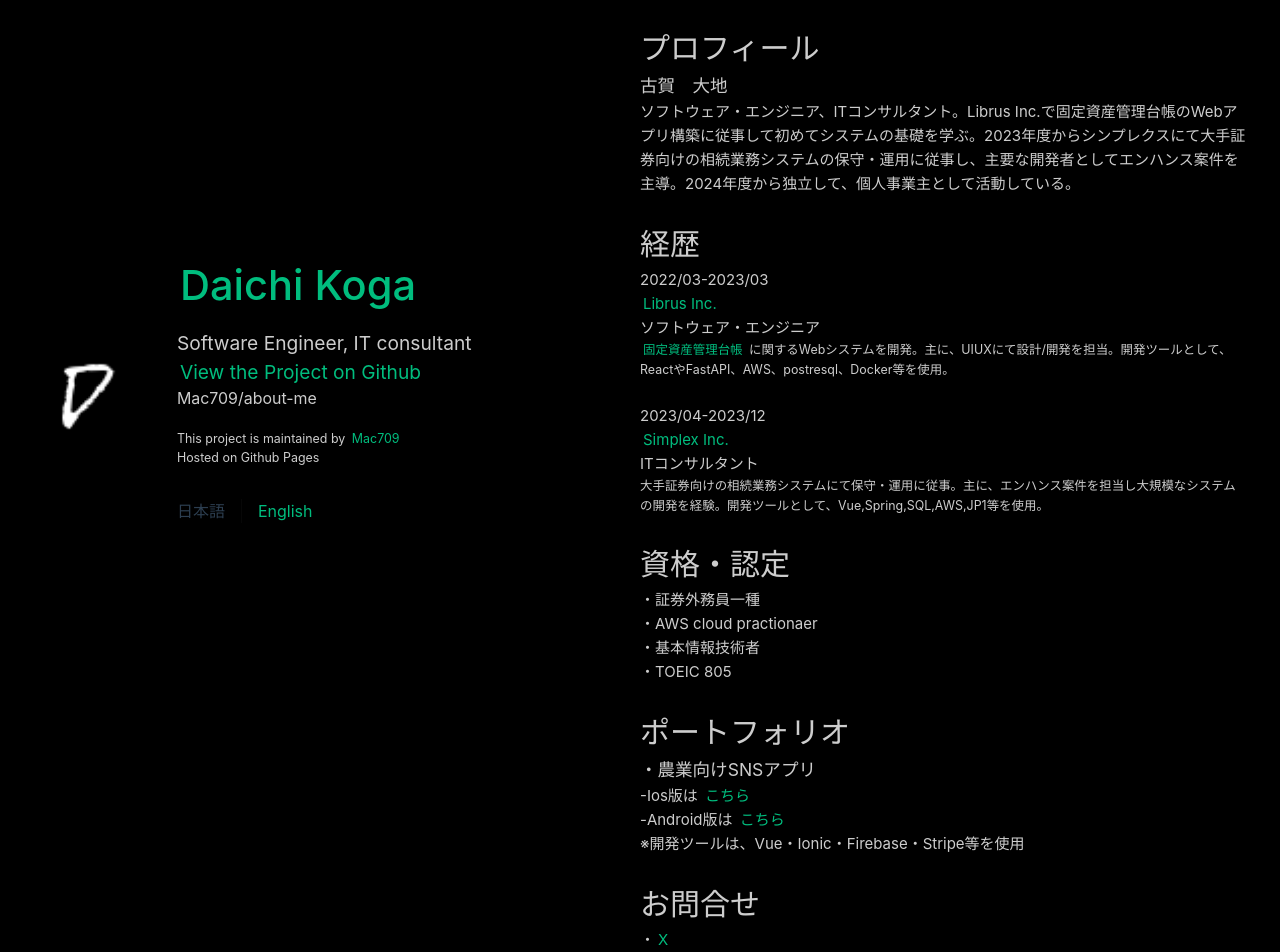
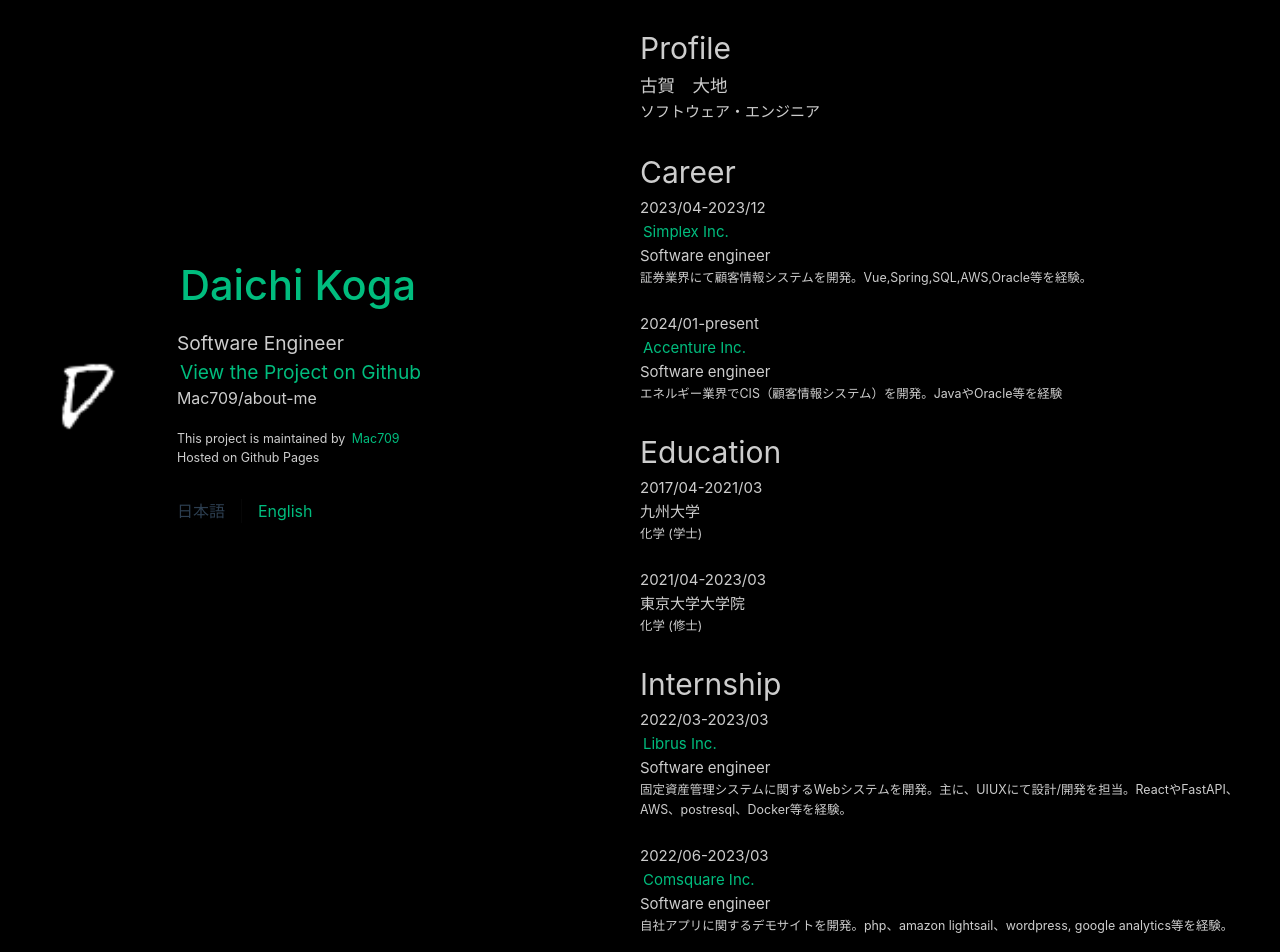
Before and after one commit to Mac709/about-me, a Vue app: page / in a window 1280 px wide. Shown: the top 952 px of the page. Built offline with nearby package versions, Linux system fonts and the light colour scheme.

Commit message:
update_20240414

```diff
--- /dev/null
+++ b/src/assets/json/profileEg.json
@@ -0,0 +1,62 @@
+{
+  "users": [{
+    "name": "Daichi　Koga",
+    "introduction": "Software engineer"
+  }, {
+    "name": "jiro",
+    "age": 10
+  }],
+
+  "careers": [{
+    "hp":"https://www.simplex.inc/",
+    "term":"2023/04-2023/12",
+    "company": "Simplex Inc.",
+    "role": "Software engineer",
+    "detail": "For major securities firms,I developed CIS (Customer Information ystem). In the project, I used Vue, Spring, SQL, AWS, JP1, Oracle etc. as development tools."
+  }, {
+    "hp":"https://www.accenture.com/jp-ja",
+    "term":"2024/01-present",
+    "company": "Accenture Inc.",
+    "role": "Software engineer",
+    "detail": "For a energy industry, I am developing CIS (Customer Information ystem). Also, I am having a sort of engineering skills, like Java, Oracle."
+  }],
+
+  "education": [{
+    "term":"2017/04-2021/03",
+    "university": "Kyushu University",
+    "role": "Chemical Researcher (Bachelor)"
+  }, {
+    "term":"2021/04-2023/03",
+    "university": "University of Tokyo",
+    "role": "Chemical Researcher (Master)"
+  }],
+
+  "internship": [{
+    "hp":"https://librus.co.jp/",
+    "term":"2022/03-2023/03",
+    "company": "Librus Inc.",
+    "role": "Software engineer",
+    "detail": "Developed a web system related to Fixed asset management ledger Mainly in charge of design/development in UIUX. Development tools used React, FastAPI, AWS, postresql, and Docker."
+  }, {
+    "hp":"hhttps://www.comsq.com/",
+    "term":"2022/06-2023/03",
+    "company": "Comsquare Inc.",
+    "role": "Software engineer",
+    "detail": "I was building a demo site there. The tools used there were wordpress, amazon lightsail, php, google analytics etc."
+  }],
+
+  "certification": [{
+    "title":"AWS CLF",
+    "date":"2023/01"
+  }, {
+    "title":"Azure Fundamentals",
+    "date":"2024/03"
+  }, {
+    "title":"Oracle DBA Silver",
+    "date":"2024/04"
+  }, {
+    "title":"証券外務員1種",
+    "date":"2022/06"
+  }
+]
+}
--- /dev/null
+++ b/src/assets/json/profileJa.json
@@ -0,0 +1,59 @@
+{
+  "users": [{
+    "name": "古賀　大地",
+    "introduction": "ソフトウェア・エンジニア"
+  }],
+
+  "careers": [{
+    "hp":"https://www.simplex.inc/",
+    "term":"2023/04-2023/12",
+    "company": "Simplex Inc.",
+    "role": "Software engineer",
+    "detail": "証券業界にて顧客情報システムを開発。Vue,Spring,SQL,AWS,Oracle等を経験。"
+  }, {
+    "hp":"https://www.accenture.com/jp-ja",
+    "term":"2024/01-present",
+    "company": "Accenture Inc.",
+    "role": "Software engineer",
+    "detail": "エネルギー業界でCIS（顧客情報システム）を開発。JavaやOracle等を経験"
+  }],
+
+  "education": [{
+    "term":"2017/04-2021/03",
+    "university": "九州大学",
+    "role": "化学 (学士)"
+  }, {
+    "term":"2021/04-2023/03",
+    "university": "東京大学大学院",
+    "role": "化学 (修士)"
+  }],
+
+  "internship": [{
+    "hp":"https://librus.co.jp/",
+    "term":"2022/03-2023/03",
+    "company": "Librus Inc.",
+    "role": "Software engineer",
+    "detail": "固定資産管理システムに関するWebシステムを開発。主に、UIUXにて設計/開発を担当。ReactやFastAPI、AWS、postresql、Docker等を経験。"
+  }, {
+    "hp":"hhttps://www.comsq.com/",
+    "term":"2022/06-2023/03",
+    "company": "Comsquare Inc.",
+    "role": "Software engineer",
+    "detail": "自社アプリに関するデモサイトを開発。php、amazon lightsail、wordpress, google analytics等を経験。"
+  }],
+
+  "certification": [{
+    "title":"AWS CLF",
+    "date":"2023/01"
+  }, {
+    "title":"Azure Fundamentals",
+    "date":"2024/03"
+  }, {
+    "title":"Oracle DBA Silver",
+    "date":"2024/04"
+  }, {
+    "title":"証券外務員1種",
+    "date":"2022/06"
+  }
+]
+}
--- a/src/components/AboutMe.vue
+++ b/src/components/AboutMe.vue
@@ -8,7 +8,7 @@ defineProps<{
   <div class="greetings">
     <h1 class="green">{{ msg }}</h1>
     <h3>
-      Software Engineer, IT consultant <br/>
+      Software Engineer <br/>
       <a href="https://github.com/Mac709/about-me" target="_blank" rel="noopener">View the Project on Github</a><br/>
       <h5>Mac709/about-me</h5>
     </h3>
--- a/src/components/HomePageEng.vue
+++ b/src/components/HomePageEng.vue
@@ -1,66 +1,72 @@
+<script setup lang="ts">
+import profile from './../assets/json/profileEg.json';
+</script>
+
 <template>
   <br />
   <h1>Profile</h1>
-  <h3>Daichi　Koga</h3>
-  <p>Software engineer and IT consultant.
-    I have been working for Simplex since 2023 as a key developer and led an enhancement project of an inheritance business system for a major securities firm. I have been an independent sole proprietor since 2024.
-  </p>
+  <h3>{{ profile.users[0].name }}</h3>
+  <p>{{ profile.users[0].introduction }}</p>
   <br />
 
   <h1>Career</h1>
-  <p>
-    2022/03-2023/03
-  </p>
-  <a href="https://librus.co.jp/" target="_blank" rel="noopener">Librus Inc.</a><br />
-  Software engineer<br />
+  <div v-for="career in profile.careers">
+    <p>{{ career.term }}</p>
+    <a href="{career.hp}" target="_blank" rel="noopener">
+      {{ career.company }}
+    </a><br />
+    {{ career.role }}
+    <br />
     <h5>
-    Developed a web system related to
-    <a href="https://www.netsuite.com/portal/resource/articles/accounting/fixed-assets-accounting-basics.shtml" target="_blank" rel="noopener">Fixed asset management ledger</a>
-    Mainly in charge of design/development in UIUX. Development tools used React, FastAPI, AWS, postresql, and Docker.
+      {{ career.detail }}
     </h5>
     <br />
+  </div>
 
-  <p>
-    2023/04-2023/12
-  </p>
-  <a href="https://www.simplex.inc/" target="_blank" rel="noopener">Simplex Inc.</a><br />
-  IT consultant<br />
+  <h1>Education</h1>
+  <div v-for="education in profile.education">
+    <p>{{ education.term }}</p>
+    {{ education.university }}<br />
     <h5>
-    For major securities firms,developed a web system related to Inheritance Business System and engaged in maintenance and operation of the company's systems. Mainly in charge of enhancement projects and experienced in developing large scale systems.In the project, I used Vue, Spring, SQL, AWS, JP1, etc. as development tools.
+      {{ education.role }}
     </h5>
     <br />
+  </div>
 
-  <!-- <p>
-    2024/01-present<br />
-    <a href="https://www.accenture.com/jp-ja" target="_blank" rel="noopener">Accenture Inc.</a><br />
-    ITコンサルタント<br />
-  </p>
-  <br /> -->
+  <h1>Internship</h1>
+  <div v-for="internship in profile.internship">
+    <p>{{ internship.term }}</p>
+    <a href="{internship.hp}" target="_blank" rel="noopener">
+      {{ internship.company }}
+    </a><br />
+    {{ internship.role }}
+    <br />
+    <h5>
+      {{ internship.detail }}
+    </h5>
+    <br />
+  </div>
 
   <h1>Certification</h1>
-  <p>
-    ・Certified Securities Broker Representative<br/>
-    ・AWS CLF<br/>
-    ・Fundamental Information Technology Engineer<br/>
-    ・TOEIC 805
-  </p>
+  <li v-for="certification in profile.certification">
+      {{ certification.title }} ({{ certification.date }})
+  </li>
   <br />
 
   <h1>Portfolio</h1>
-  <h3>・SNS application for agriculture</h3>
+  <h3>SNS application for agriculture</h3>
   <p>
     -Ios version is
     <a href="https://x.gd/IisSK" target="_blank" rel="noopener">this</a><br />
     -Android version is
-    <a href="https://play.google.com/store/apps/details?id=io.ionic.starter.village" target="_blank" rel="noopener">this</a><br />
+    <a href="https://play.google.com/store/apps/details?id=io.ionic.starter.village" target="_blank"
+      rel="noopener">this</a><br />
     ※Development tools used Vue, Ionic, Firebase, Stripe, etc.
   </p>
   <br />
 
-  <h1>Contact Info</h1>
+  <h1>Contact</h1>
   <p>
-    ・<a href="https://twitter.com/daichi_kog97916" target="_blank" rel="noopener">X</a><br />
-    ・<a href="https://www.facebook.com/daichikg/" target="_blank" rel="noopener">Facebook</a><br />
     ・<a href="https://www.linkedin.com/in/daichi-koga-84347721b/" target="_blank" rel="noopener">Linkedin</a><br />
   </p>
   <br />
--- a/src/components/HomePageJa.vue
+++ b/src/components/HomePageJa.vue
@@ -1,52 +1,60 @@
+<script setup lang="ts">
+import profile from './../assets/json/profileJa.json';
+</script>
+
 <template>
   <br />
-  <h1>プロフィール</h1>
-  <h3>古賀　大地</h3>
-  <p>ソフトウェア・エンジニア、ITコンサルタント。Librus
-    Inc.で固定資産管理台帳のWebアプリ構築に従事して初めてシステムの基礎を学ぶ。2023年度からシンプレクスにて大手証券向けの相続業務システムの保守・運用に従事し、主要な開発者としてエンハンス案件を主導。2024年度から独立して、個人事業主として活動している。
-  </p>
+  <h1>Profile</h1>
+  <h3>{{ profile.users[0].name }}</h3>
+  <p>{{ profile.users[0].introduction }}</p>
   <br />
 
-  <h1>経歴</h1>
-  <p>
-    2022/03-2023/03
-  </p>
-  <a href="https://librus.co.jp/" target="_blank" rel="noopener">Librus Inc.</a><br />
-  ソフトウェア・エンジニア<br />
+  <h1>Career</h1>
+  <div v-for="career in profile.careers">
+    <p>{{ career.term }}</p>
+    <a href="{career.hp}" target="_blank" rel="noopener">
+      {{ career.company }}
+    </a><br />
+    {{ career.role }}
+    <br />
     <h5>
-    <a href="https://biz.moneyforward.com/accounting/basic/15274/" target="_blank" rel="noopener">固定資産管理台帳</a>
-    に関するWebシステムを開発。主に、UIUXにて設計/開発を担当。開発ツールとして、ReactやFastAPI、AWS、postresql、Docker等を使用。
+      {{ career.detail }}
     </h5>
     <br />
+  </div>
 
-  <p>
-    2023/04-2023/12
-  </p>
-  <a href="https://www.simplex.inc/" target="_blank" rel="noopener">Simplex Inc.</a><br />
-  ITコンサルタント<br />
+  <h1>Education</h1>
+  <div v-for="education in profile.education">
+    <p>{{ education.term }}</p>
+    {{ education.university }}<br />
     <h5>
-    大手証券向けの相続業務システムにて保守・運用に従事。主に、エンハンス案件を担当し大規模なシステムの開発を経験。開発ツールとして、Vue,Spring,SQL,AWS,JP1等を使用。
+      {{ education.role }}
     </h5>
     <br />
+  </div>
 
-  <!-- <p>
-    2024/01-present<br />
-    <a href="https://www.accenture.com/jp-ja" target="_blank" rel="noopener">Accenture Inc.</a><br />
-    ITコンサルタント<br />
-  </p>
-  <br /> -->
+  <h1>Internship</h1>
+  <div v-for="internship in profile.internship">
+    <p>{{ internship.term }}</p>
+    <a href="{internship.hp}" target="_blank" rel="noopener">
+      {{ internship.company }}
+    </a><br />
+    {{ internship.role }}
+    <br />
+    <h5>
+      {{ internship.detail }}
+    </h5>
+    <br />
+  </div>
 
-  <h1>資格・認定</h1>
-  <p>
-    ・証券外務員一種<br />
-    ・AWS cloud practionaer<br />
-    ・基本情報技術者<br />
-    ・TOEIC 805<br />
-  </p>
+  <h1>Certification</h1>
+  <li v-for="certification in profile.certification">
+      {{ certification.title }} ({{ certification.date }})
+  </li>
   <br />
 
-  <h1>ポートフォリオ</h1>
-  <h3>・農業向けSNSアプリ</h3>
+  <h1>Portfolio</h1>
+  <h3>農業向けSNSアプリ</h3>
   <p>
     -Ios版は
     <a href="https://x.gd/IisSK" target="_blank" rel="noopener">こちら</a><br />
@@ -56,10 +64,8 @@
   </p>
   <br />
 
-  <h1>お問合せ</h1>
+  <h1>Contact</h1>
   <p>
-    ・<a href="https://twitter.com/daichi_kog97916" target="_blank" rel="noopener">X</a><br />
-    ・<a href="https://www.facebook.com/daichikg/" target="_blank" rel="noopener">Facebook</a><br />
     ・<a href="https://www.linkedin.com/in/daichi-koga-84347721b/" target="_blank" rel="noopener">Linkedin</a><br />
   </p>
   <br />
```
Lines whose indentation alone changed are shown as unchanged.
